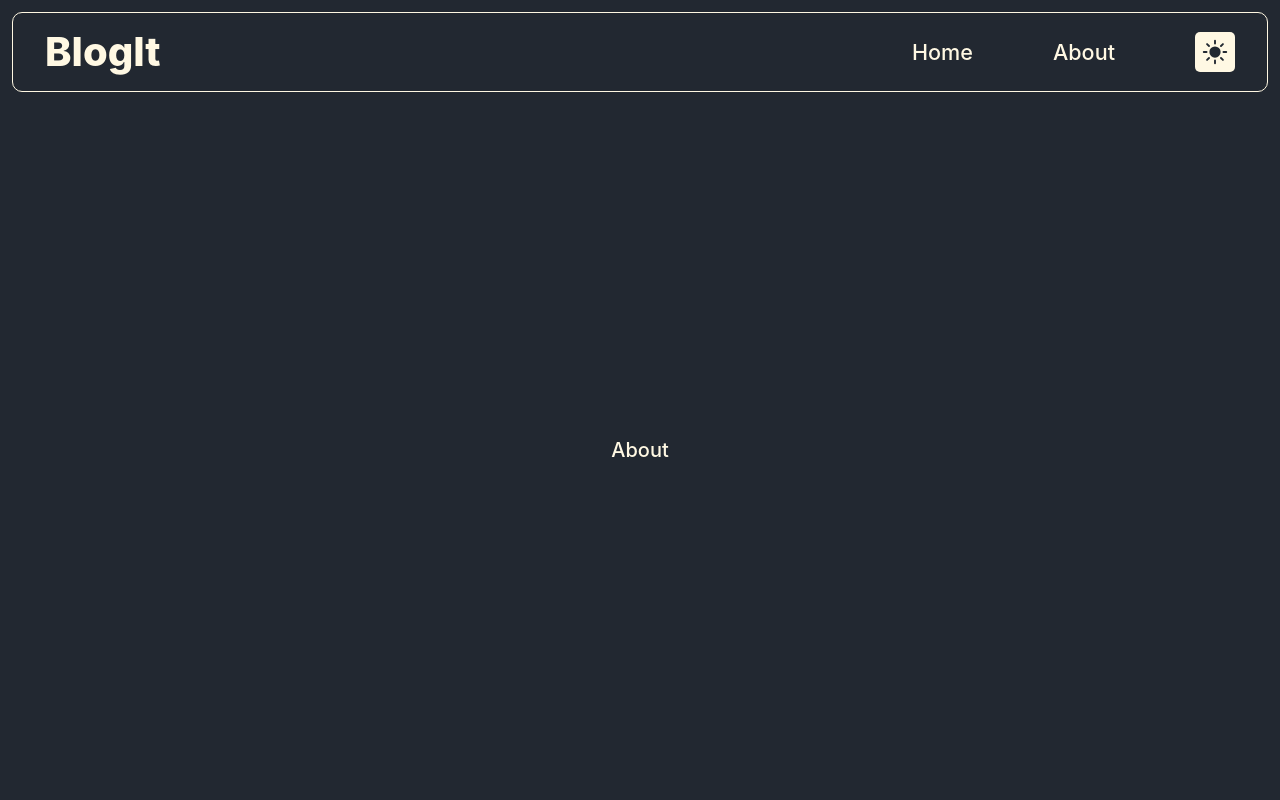
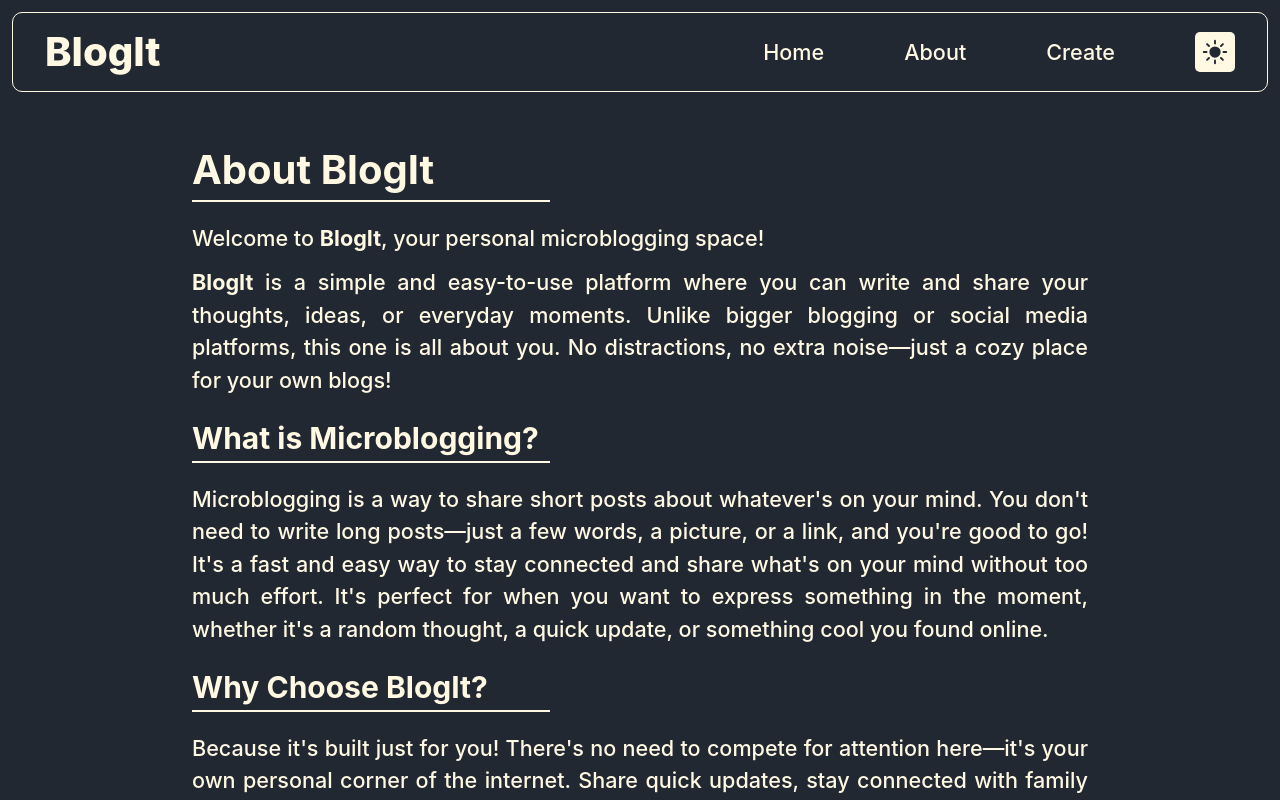
Before and after one commit to JuhilSavani/BlogIt, a React (Vite) app in the folder client/: page /about in a window 1280 px wide. Shown: the top 800 px of the page. Built offline with nearby package versions, Linux system fonts and the light colour scheme.

Commit message:
Update about us page

```diff
--- a/client/src/App.jsx
+++ b/client/src/App.jsx
@@ -2,6 +2,7 @@ import { createBrowserRouter, createRoutesFromElements, RouterProvider, Route, O
 import Navbar from './components/Navbar';
 import Home from './pages/Home';
 import About from './pages/About';
+import Create from './pages/Create';
 
 // Define a layout component
 const Layout = () => {
@@ -19,6 +20,7 @@ const routes = createRoutesFromElements(
   <Route path="/" element={<Layout />}>
     <Route index element={<Home />} />
     <Route path="about" element={<About />} />
+    <Route path="create" element={<Create />} />
   </Route>
 );
 
--- a/client/src/components/Navbar.jsx
+++ b/client/src/components/Navbar.jsx
@@ -41,6 +41,9 @@ const Navbar = () => {
           <li>
             <NavLink to="/about">About</NavLink>
           </li>
+          <li>
+            <NavLink to="/create">Create</NavLink>
+          </li>
         </ul>
       </nav>
       <div>
--- a/client/src/main.scss
+++ b/client/src/main.scss
@@ -77,7 +77,8 @@ a {
 .page {
   display: grid;
   place-content: center;
-  min-height: calc(101vh - 0.75rem - 80px);
+  min-height: calc(100vh - 0.75rem - 80px);
+  padding: 2.5rem 15vw 5rem 15vw;
 }
 
 // Header styles
@@ -150,3 +151,20 @@ header.scrolled {
     background-color: var(--bg-color);
   }
 }
+
+// ABOUT ~~~~~~~
+.about .container{
+  h1, h2{
+    width: 40%;
+    display: inline-block;
+    margin: 0.5rem 0;
+    border-bottom: 2px solid var(--txt-color);
+  }
+  p{
+    font-size: $font-md;
+    margin: 0.75rem 0;
+    text-align: justify;
+  }
+}
+
+// HOME ~~~~~~~
--- a/client/src/pages/About.jsx
+++ b/client/src/pages/About.jsx
@@ -1,9 +1,48 @@
-import React from 'react';
+import React from "react";
 
 const About = () => {
   return (
-    <div className='page about'>
-      <div className="container">About</div>
+    <div className="page about">
+      <div className="container">
+        <h1>About BlogIt</h1>
+
+        <p>
+          Welcome to <strong>BlogIt</strong>, your personal microblogging space!
+        </p>
+
+        <p>
+          <strong>BlogIt</strong> is a simple and easy-to-use platform where you
+          can write and share your thoughts, ideas, or everyday moments. Unlike
+          bigger blogging or social media platforms, this one is all about you.
+          No distractions, no extra noise—just a cozy place for your own blogs!
+        </p>
+
+        <h2>What is Microblogging?</h2>
+        <p>
+          Microblogging is a way to share short posts about whatever&apos;s on
+          your mind. You don&apos;t need to write long posts—just a few words, a
+          picture, or a link, and you&apos;re good to go! It&apos;s a fast and
+          easy way to stay connected and share what&apos;s on your mind without
+          too much effort. It&apos;s perfect for when you want to express
+          something in the moment, whether it&apos;s a random thought, a quick
+          update, or something cool you found online.
+        </p>
+
+        <h2>Why Choose BlogIt?</h2>
+        <p>
+          Because it&apos;s built just for you! There&apos;s no need to compete
+          for attention here—it&apos;s your own personal corner of the internet.
+          Share quick updates, stay connected with family and friends, or just
+          enjoy writing for yourself.
+        </p>
+
+        <p>
+          Ready to start blogging? Blog with <strong>BlogIt</strong> today, because{" "}
+          <em>&quot;Each post is a canvas for your voice!&quot;</em>
+        </p>
+
+        <p>Thanks for visiting, and happy blogging!</p>
+      </div>
     </div>
   );
 };
--- /dev/null
+++ b/client/src/pages/Create.jsx
@@ -0,0 +1,11 @@
+import React from 'react';
+
+const Create = () => {
+  return (
+    <div className='page create'>
+      <div className="container">Create</div>
+    </div>
+  );
+};
+
+export default Create;
```
